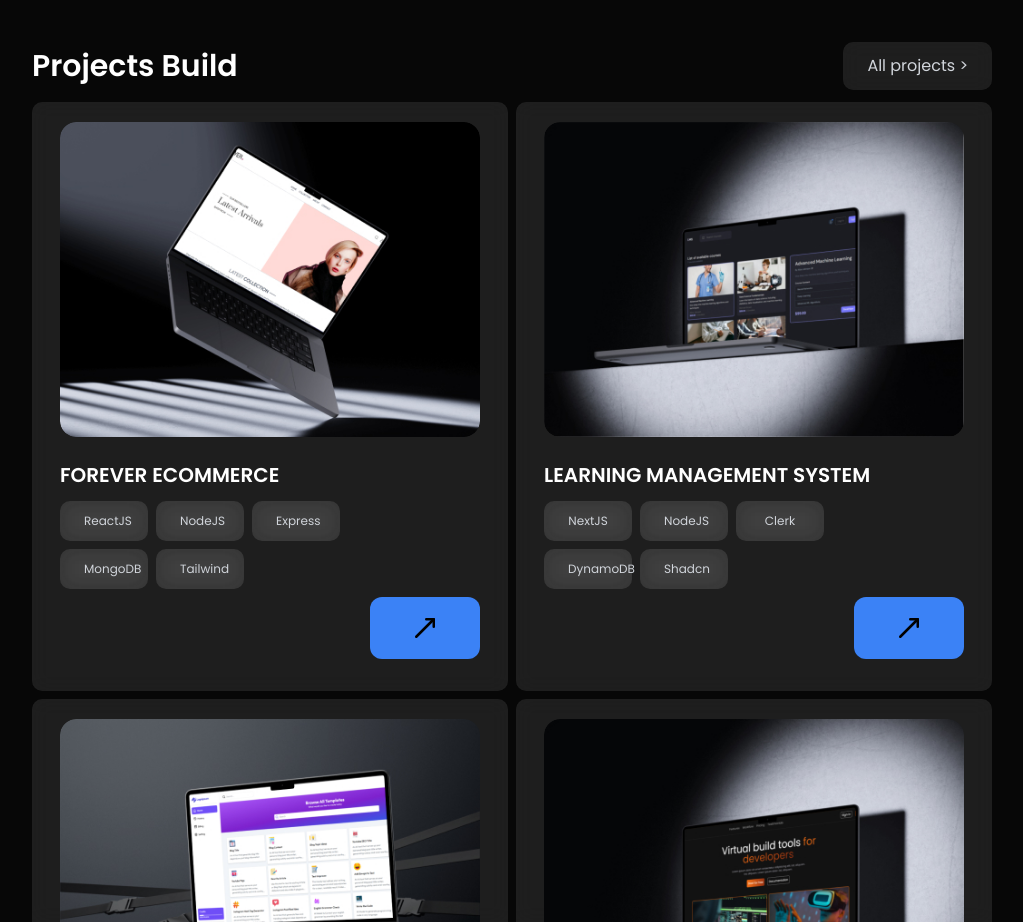
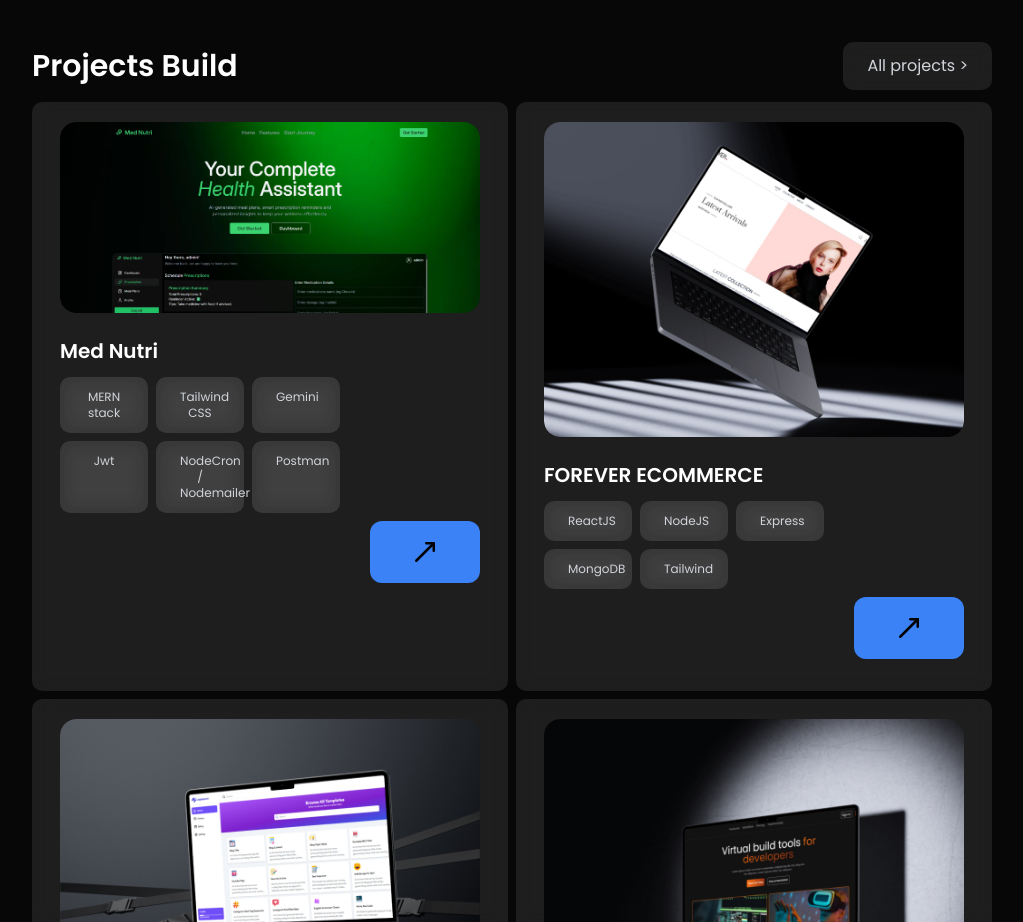
Before and after one commit to SwapniL1563/Portfolio-2.0, a Next.js app: page / in a window 1280 px wide. Shown: the part 1240-2162 px from the top of the page, without its empty margins (128-1151 px from the left). Built offline with nearby package versions, Linux system fonts and the light colour scheme.

Commit message:
Updated Projects

```diff
--- a/app/_components/Projects.tsx
+++ b/app/_components/Projects.tsx
@@ -21,17 +21,18 @@ const Projects = () => {
 
          <div className='px-4 pt-5 pb-7 md:px-7 mb:pt-7 md:pb-8 glass rounded-2xl  overflow-hidden relative '>
               <div className='w-full relative mx-auto h-auto overflow-hidden rounded-2xl'>
-              <img src="/m1.jpg"  className='z-0 relative w-full rounded-2xl transition-all duration-300 hover:scale-110' alt="" />
+              <img src="/mednutri 1.png"  className='z-0 relative w-full rounded-2xl transition-all duration-300 hover:scale-110' alt="" />
               </div>
 
               <div className='pt-6 '>
-               <h1 className='text-white text-md md:text-xl font-semibold'>FOREVER ECOMMERCE</h1>
+               <h1 className='text-white text-md md:text-xl font-semibold'>Med Nutri</h1>
                <div className='grid grid-cols-3  md:w-2/3 gap-1 md:gap-2 text-center  mt-3 mb-2 md:mb-2 text-xs '>
-                <Button value='ReactJS' ></Button>
-                <Button value='NodeJS'></Button>
-                <Button value='Express'></Button>
-                <Button value='MongoDB'></Button>
-                <Button value='Tailwind'></Button>
+                <Button value='MERN stack' ></Button>
+                <Button value='Tailwind CSS'></Button>
+                <Button value='Gemini'></Button>
+                <Button value='Jwt'></Button>
+                <Button value='NodeCron / Nodemailer'></Button>
+                <Button value='Postman'></Button>
                </div>
 
                <div className=' flex justify-end rounded-lg '>
@@ -44,17 +45,17 @@ const Projects = () => {
 
           <div className='px-4 pt-5 pb-7 md:px-7 mb:pt-7 md:pb-8 glass rounded-2xl  overflow-hidden relative '>
               <div className='w-full relative mx-auto h-auto overflow-hidden rounded-2xl'>
-              <img src="/m2.jpg"  className='z-0 relative w-full rounded-2xl transition-all duration-300 hover:scale-110' alt="" />
+              <img src="/m1.jpg"  className='z-0 relative w-full rounded-2xl transition-all duration-300 hover:scale-110' alt="" />
               </div>
 
               <div className='pt-6 '>
-               <h1 className='text-white text-md md:text-xl font-semibold'>LEARNING MANAGEMENT SYSTEM</h1>
+               <h1 className='text-white text-md md:text-xl font-semibold'>FOREVER ECOMMERCE</h1>
                <div className='grid grid-cols-3  md:w-2/3 gap-1 md:gap-2 text-center  mt-3 mb-2 md:mb-2 text-xs '>
-                <Button value='NextJS' ></Button>
+                <Button value='ReactJS' ></Button>
                 <Button value='NodeJS'></Button>
-                <Button value='Clerk'></Button>
-                <Button value='DynamoDB'></Button>
-                <Button value='Shadcn'></Button>
+                <Button value='Express'></Button>
+                <Button value='MongoDB'></Button>
+                <Button value='Tailwind'></Button>
                </div>
 
                <div className=' flex justify-end rounded-lg '>
```
Also changed, not shown: public/mednutri 1.png (added). Lines whose indentation alone changed are shown as unchanged.
